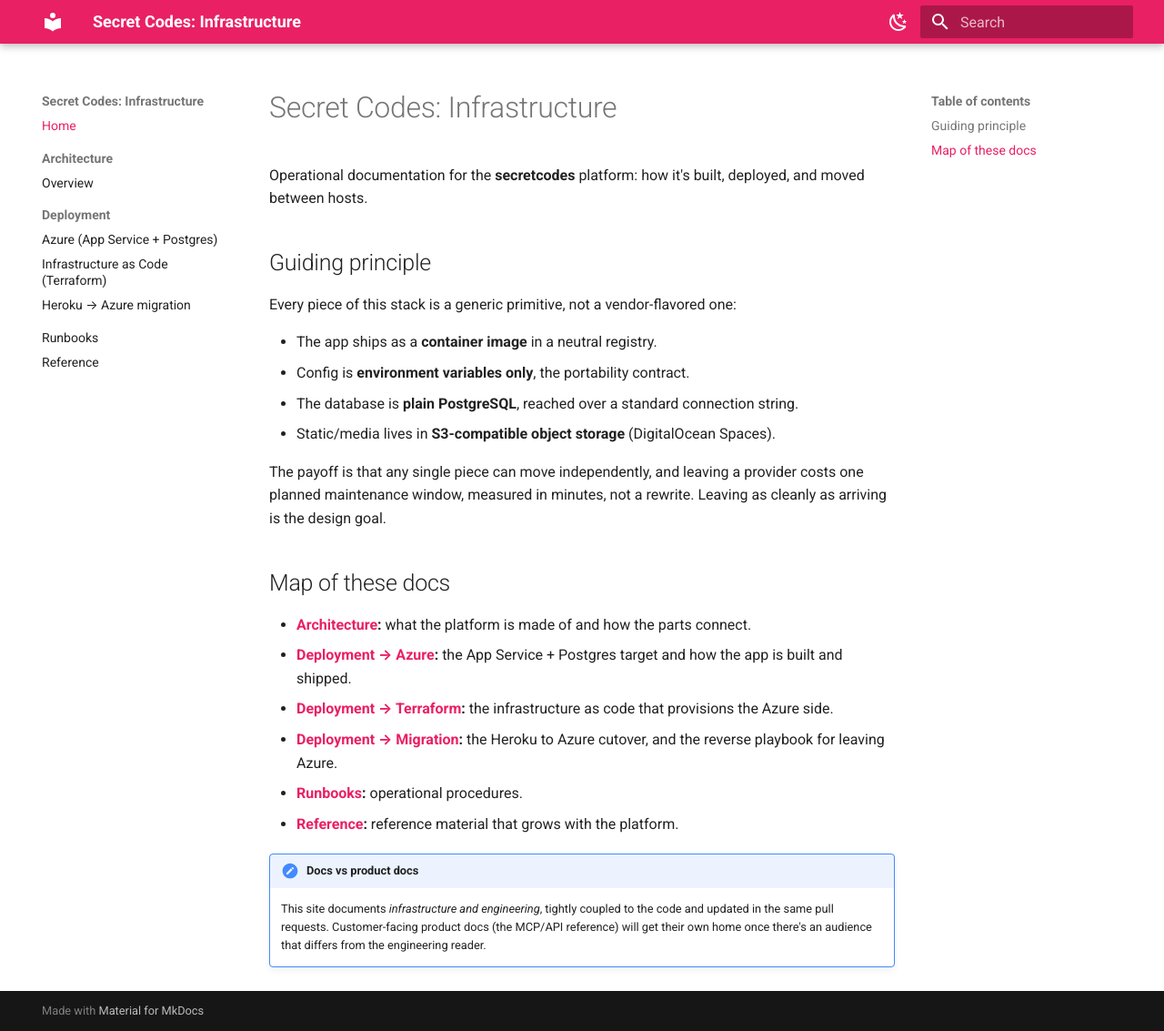
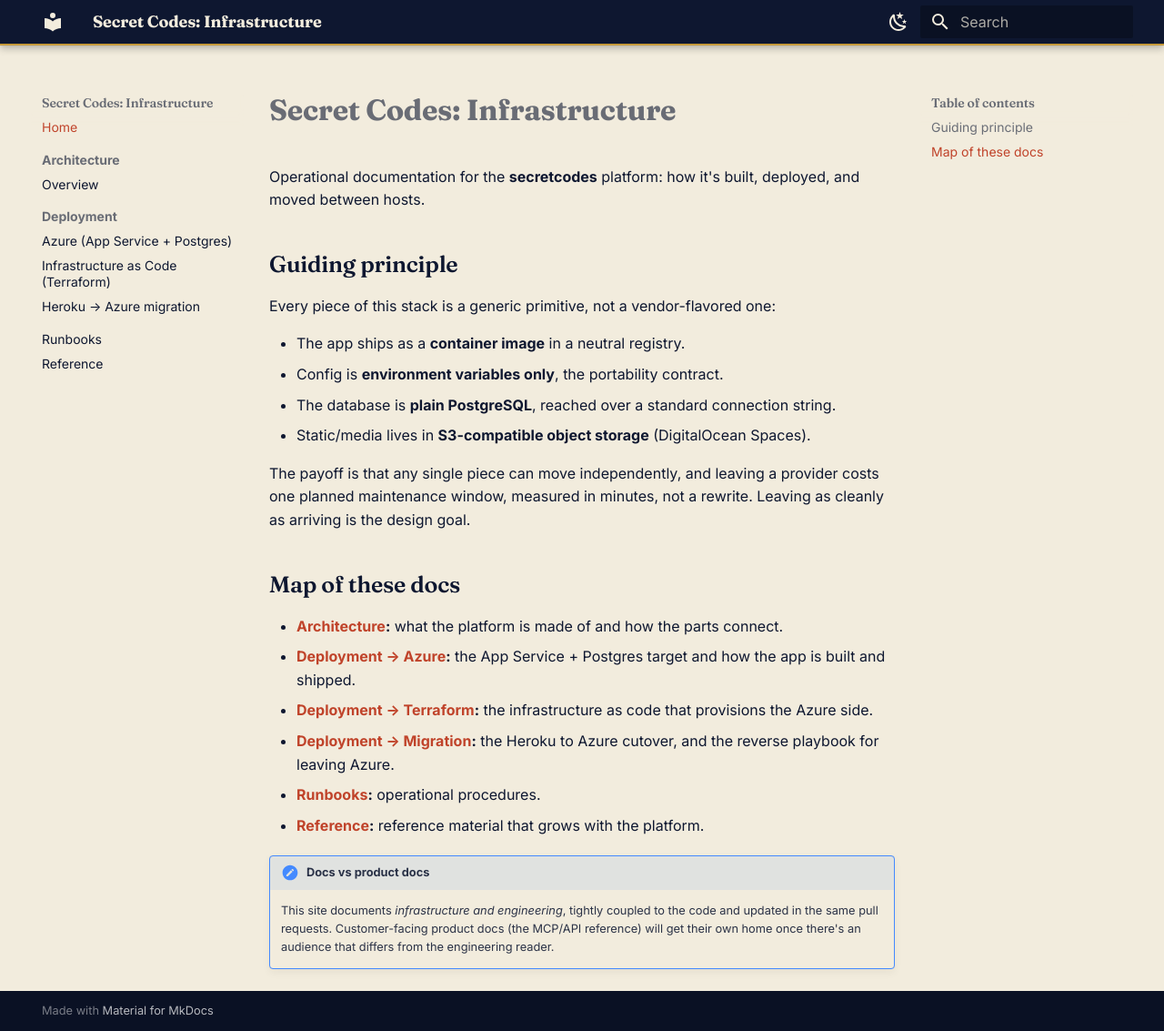
Before and after one commit to Mariatta/secretcodes, an MkDocs documentation site: the page built from docs/index.md, in a window 1280 px wide and 1133 px high. Shown: the whole window at 91% size. Built offline with MkDocs 1.6.1 and Material for MkDocs 9.7.7, drawn with Linux system fonts in a browser that asks for light colours.

Commit message:
Match docs theme to Secret Codes branding
Replace Material's default pink with the brand palette: cream paper + navy ink,
signal-red and decoded-gold accents, in both light and dark schemes. Use the
brand type (Fraunces headings, Inter body, JetBrains Mono code) and a thin gold
rule under the header. Colors live in docs/stylesheets/brand.css via custom
palette overrides.

```diff
--- /dev/null
+++ b/docs/stylesheets/brand.css
@@ -0,0 +1,80 @@
+/* Secret Codes brand theme for MkDocs Material.
+   Mirrors secretcodes/static/brand/secret-codes.css: cream paper + navy ink,
+   maritime signal red and decoded-message gold accents, with the brand's
+   Fraunces / Inter / JetBrains Mono type. */
+
+@import url("https://fonts.googleapis.com/css2?family=Fraunces:opsz,wght@9..144,400;9..144,600;9..144,700&display=swap");
+
+/* ---- Light: cream paper, navy ink ---- */
+[data-md-color-scheme="default"] {
+  --md-primary-fg-color:           #0E1730; /* deep navy ink */
+  --md-primary-fg-color--light:    #1B2747;
+  --md-primary-fg-color--dark:     #0A1124;
+  --md-primary-bg-color:           #F2ECDD; /* cream text on the navy header */
+  --md-primary-bg-color--light:    rgba(242, 236, 221, 0.7);
+
+  --md-accent-fg-color:            #D84C2F; /* maritime signal red */
+
+  --md-default-bg-color:           #F2ECDD; /* cream paper */
+  --md-default-fg-color:           rgba(14, 23, 48, 0.87);
+  --md-default-fg-color--light:    rgba(14, 23, 48, 0.60);
+  --md-default-fg-color--lighter:  rgba(14, 23, 48, 0.32);
+  --md-default-fg-color--lightest: rgba(14, 23, 48, 0.12);
+
+  --md-typeset-color:    #0E1730;
+  --md-typeset-a-color:  #C0432A; /* deepened signal red for link contrast */
+
+  --md-code-bg-color:    #E8DFC6; /* warm paper */
+  --md-code-fg-color:    #1B2747;
+
+  --md-footer-bg-color:       #0E1730;
+  --md-footer-bg-color--dark: #0A1124;
+}
+
+/* ---- Dark: navy ink, cream text ---- */
+[data-md-color-scheme="slate"] {
+  --md-hue: 226; /* push derived slate surfaces toward navy */
+
+  --md-primary-fg-color:           #1B2747; /* ink-soft header */
+  --md-primary-fg-color--light:    #25335A;
+  --md-primary-fg-color--dark:     #0A1124;
+  --md-primary-bg-color:           #F2ECDD;
+
+  --md-accent-fg-color:            #F0A06B; /* warmer accent on dark */
+
+  --md-default-bg-color:           #0E1730;
+  --md-default-fg-color:           rgba(242, 236, 221, 0.90);
+  --md-default-fg-color--light:    rgba(242, 236, 221, 0.62);
+  --md-default-fg-color--lighter:  rgba(242, 236, 221, 0.32);
+  --md-default-fg-color--lightest: rgba(242, 236, 221, 0.12);
+
+  --md-typeset-color:    #F2ECDD;
+  --md-typeset-a-color:  #F0A06B;
+
+  --md-code-bg-color:    #1B2747;
+  --md-code-fg-color:    #F2ECDD;
+
+  --md-footer-bg-color:       #0A1124;
+  --md-footer-bg-color--dark: #070C1A;
+}
+
+/* ---- Display type: Fraunces for headings and titles ---- */
+.md-typeset h1,
+.md-typeset h2,
+.md-typeset h3,
+.md-typeset h4,
+.md-header__title,
+.md-nav__title {
+  font-family: "Fraunces", ui-serif, Georgia, "Times New Roman", serif;
+  font-weight: 600;
+  letter-spacing: -0.01em;
+}
+
+.md-typeset h1 {
+  font-weight: 700;
+}
+
+/* ---- Branded touch: a thin decoded-gold rule under the header ---- */
+.md-header {
+  border-bottom: 2px solid #C79A3A;
+}
--- a/mkdocs.yml
+++ b/mkdocs.yml
@@ -4,6 +4,9 @@
 
 theme:
   name: material
+  font:
+    text: Inter
+    code: JetBrains Mono
   features:
     - navigation.sections
     - navigation.top
@@ -11,15 +14,20 @@
     - search.suggest
   palette:
     - scheme: default
-      primary: pink # a nod to the roses theme
+      primary: custom
+      accent: custom
       toggle:
         icon: material/weather-night
         name: Switch to dark mode
     - scheme: slate
-      primary: pink
+      primary: custom
+      accent: custom
       toggle:
         icon: material/weather-sunny
         name: Switch to light mode
+
+extra_css:
+  - stylesheets/brand.css
 
 nav:
   - Home: index.md
```
